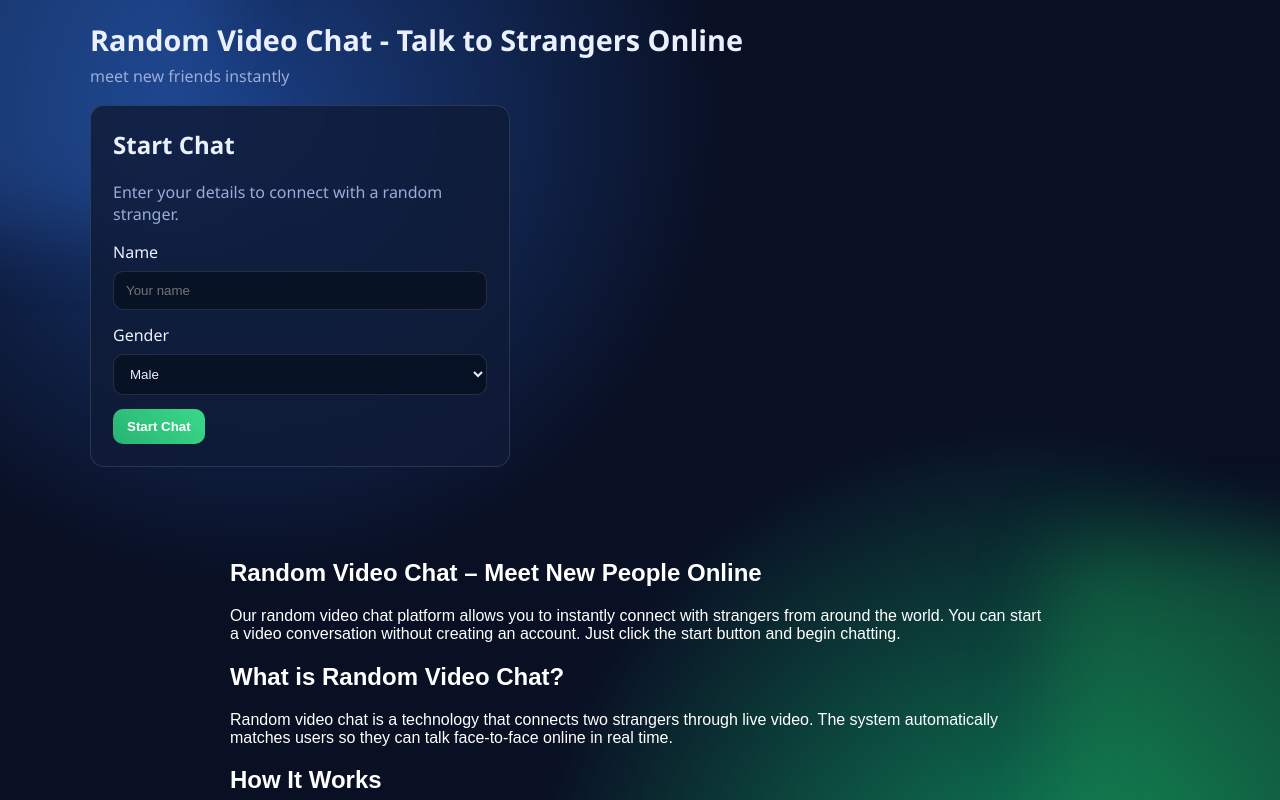
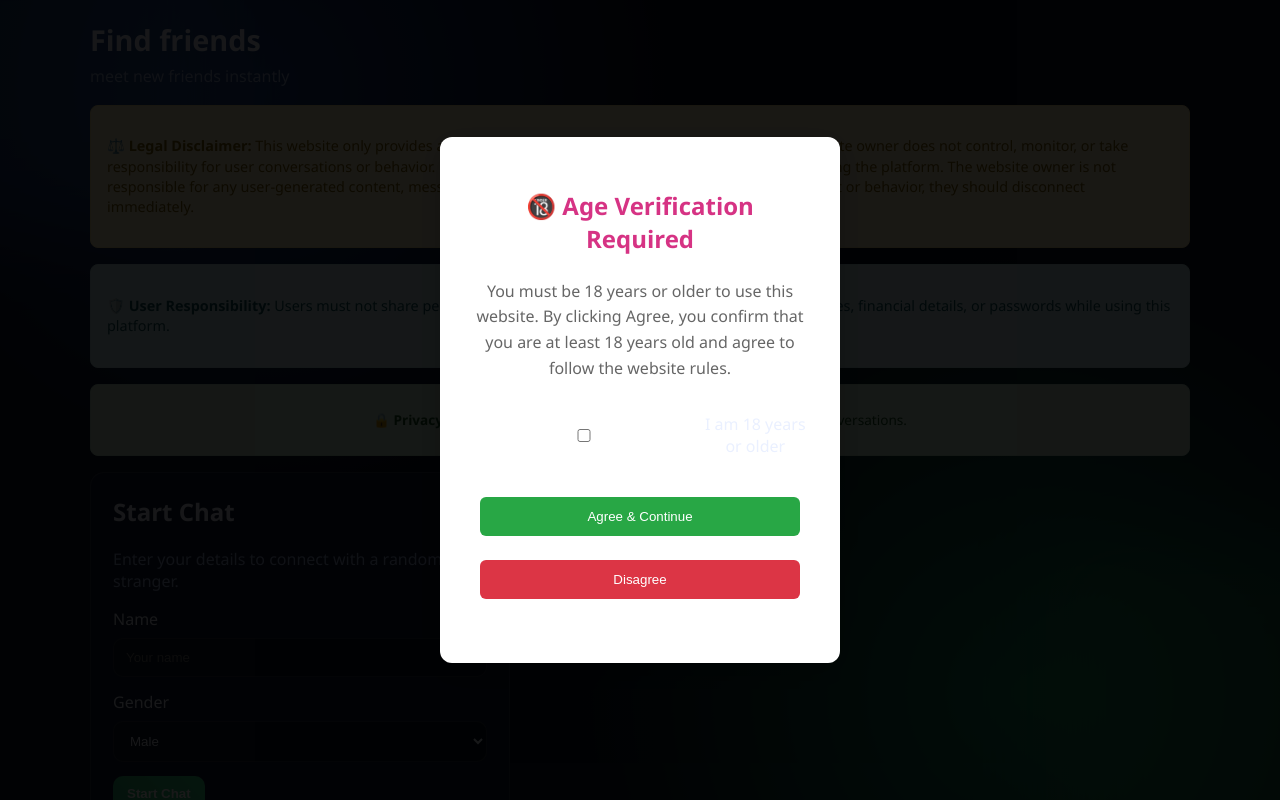
Before and after one commit to v4358137-lang/Vedio-Chat, a website: page public/index.html in a window 1280 px wide. Shown: the top 800 px of the page. Drawn offline with nearby package versions, Linux system fonts and the light colour scheme; no server answers.

Commit message:
Update index.html

```diff
--- a/public/index.html
+++ b/public/index.html
@@ -2,31 +2,187 @@
 <html lang="en">
   <head>
     <meta charset="UTF-8" />
-    <meta name="google-site-verification" content="u_2QFb0ffKSnyvM2zAhGAaLCd41JXdnUgFbClMS0wlE" />
     <meta name="viewport" content="width=device-width, initial-scale=1.0" />
-    <title>Free Random Video Chat – Talk with Strangers Online</title>
-
-<meta name="description"
-content="Free random video chat website. Meet strangers instantly with webcam. Safe, fast and anonymous video chat.">
-
-<meta name="keywords"
-content="video chat, random video chat, chat with strangers, free video chat">
+    <title>Find Friends</title>
+    <meta property="og:title" content="Find Friends">
 <meta property="og:description" content="Meet new friends instantly with video chat">
 <meta property="og:type" content="website">
 <meta property="og:url" content="https://video-chat-server-f2wn.onrender.com">
     <link rel="stylesheet" href="/style.css" />
+    <style>
+        .age-verification-overlay {
+            position: fixed;
+            top: 0;
+            left: 0;
+            width: 100%;
+            height: 100%;
+            background: rgba(0, 0, 0, 0.9);
+            display: flex;
+            align-items: center;
+            justify-content: center;
+            z-index: 10000;
+        }
+        .age-verification-modal {
+            background: white;
+            padding: 2rem;
+            border-radius: 12px;
+            box-shadow: 0 8px 32px rgba(0,0,0,0.3);
+            max-width: 400px;
+            text-align: center;
+        }
+        .age-verification-modal h2 {
+            color: #d63384;
+            margin-bottom: 1.5rem;
+            font-size: 1.5rem;
+        }
+        .age-verification-modal p {
+            color: #666;
+            line-height: 1.6;
+            margin-bottom: 2rem;
+        }
+        .age-verification-modal .form-group {
+            margin-bottom: 1.5rem;
+        }
+        .age-verification-modal .checkbox-group {
+            display: flex;
+            align-items: center;
+            gap: 0.5rem;
+            margin-bottom: 2rem;
+            justify-content: center;
+        }
+        .age-verification-modal button {
+            margin: 0.5rem;
+            padding: 0.75rem 1.5rem;
+            border: none;
+            border-radius: 6px;
+            cursor: pointer;
+            font-weight: 500;
+            transition: all 0.2s;
+        }
+        .btn-agree {
+            background: #28a745;
+            color: white;
+        }
+        .btn-agree:hover {
+            background: #218838;
+        }
+        .btn-disagree {
+            background: #dc3545;
+            color: white;
+        }
+        .btn-disagree:hover {
+            background: #c82333;
+        }
+        .legal-disclaimer {
+            background: #fff3cd;
+            border: 1px solid #ffeaa7;
+            border-radius: 8px;
+            padding: 1rem;
+            margin: 1rem 0;
+            color: #856404;
+            font-size: 0.9rem;
+            line-height: 1.4;
+        }
+        .user-responsibility {
+            background: #d1ecf1;
+            border: 1px solid #bee5eb;
+            border-radius: 8px;
+            padding: 1rem;
+            margin: 1rem 0;
+            color: #0c5460;
+            font-size: 0.9rem;
+            line-height: 1.4;
+        }
+        .safety-notice {
+            background: #f8d7da;
+            border: 1px solid #f5c6cb;
+            border-radius: 8px;
+            padding: 0.75rem;
+            margin: 1rem 0;
+            color: #721c24;
+            font-size: 0.85rem;
+            line-height: 1.4;
+            text-align: center;
+        }
+        .footer {
+            background: rgba(0, 0, 0, 0.1);
+            padding: 1rem;
+            text-align: center;
+            margin-top: 2rem;
+            border-top: 1px solid rgba(255, 255, 255, 0.1);
+        }
+        .footer-links {
+            display: flex;
+            justify-content: center;
+            gap: 1rem;
+            flex-wrap: wrap;
+        }
+        .footer-links a {
+            color: rgba(255, 255, 255, 0.8);
+            text-decoration: none;
+            font-size: 0.85rem;
+            padding: 0.25rem 0.5rem;
+            border-radius: 4px;
+            transition: all 0.2s;
+        }
+        .footer-links a:hover {
+            background: rgba(255, 255, 255, 0.1);
+            color: white;
+        }
+        .no-recording-notice {
+            background: #d4edda;
+            border: 1px solid #c3e6cb;
+            border-radius: 8px;
+            padding: 0.75rem;
+            margin: 1rem 0;
+            color: #155724;
+            font-size: 0.85rem;
+            text-align: center;
+        }
+    </style>
   </head>
   <body>
-
-</section>
     <div class="bg-shape bg-shape-a"></div>
     <div class="bg-shape bg-shape-b"></div>
 
     <main class="app">
       <header class="topbar">
-        <h1>Random Video Chat - Talk to Strangers Online</h1>
+        <h1>Find friends </h1>
         <p>meet new friends instantly</p>
       </header>
+
+      <!-- Age Verification Modal -->
+      <div id="ageVerificationOverlay" class="age-verification-overlay">
+        <div class="age-verification-modal">
+          <h2>🔞 Age Verification Required</h2>
+          <p>You must be 18 years or older to use this website. By clicking Agree, you confirm that you are at least 18 years old and agree to follow the website rules.</p>
+
+          <div class="checkbox-group">
+            <input type="checkbox" id="ageCheckbox">
+            <label for="ageCheckbox">I am 18 years or older</label>
+          </div>
+
+          <div class="form-group">
+            <button id="agreeBtn" class="btn-agree">Agree & Continue</button>
+            <button id="disagreeBtn" class="btn-disagree">Disagree</button>
+          </div>
+        </div>
+      </div>
+
+      <!-- Legal Disclaimer -->
+      <div class="legal-disclaimer">
+        <p><strong>⚖️ Legal Disclaimer:</strong> This website only provides a platform for random video chat between users. The website owner does not control, monitor, or take responsibility for user conversations or behavior. Users are solely responsible for their own actions while using the platform. The website owner is not responsible for any user-generated content, messages, or behavior. If users encounter inappropriate content or behavior, they should disconnect immediately.</p>
+      </div>
+
+      <!-- User Responsibility Notice -->
+      <div class="user-responsibility">
+        <p><strong>🛡️ User Responsibility:</strong> Users must not share personal information such as phone numbers, home addresses, financial details, or passwords while using this platform.</p>
+      </div>
+
+      <!-- No Recording Notice -->
+      <div class="no-recording-notice">
+        <p><strong>🔒 Privacy Notice:</strong> This platform does not record or store video chat conversations.</p>
+      </div>
 
       <section id="joinScreen" class="card join-card">
         <h2>Start Chat</h2>
@@ -76,6 +232,11 @@ content="video chat, random video chat, chat with strangers, free video chat">
           </div>
         </div>
 
+        <!-- Safety Notice -->
+        <div class="safety-notice">
+          <p><strong>⚠️ Safety Notice:</strong> If someone behaves inappropriately, disconnect immediately. Report violations.</p>
+        </div>
+
         <aside class="chat-column card">
           <h3>Text Chat</h3>
           <div id="messages" class="messages"></div>
@@ -90,40 +251,5 @@ content="video chat, random video chat, chat with strangers, free video chat">
 
     <script src="/socket.io/socket.io.js"></script>
     <script src="script.js"></script>
-    <section style="max-width:900px;margin:auto;padding:40px;font-family:Arial;color:white">
-
-<h1>Random Video Chat – Meet New People Online</h1>
-
-<p>
-Our random video chat platform allows you to instantly connect with strangers from around the world.
-You can start a video conversation without creating an account. Just click the start button and begin chatting.
-</p>
-
-<h2>What is Random Video Chat?</h2>
-<p>
-Random video chat is a technology that connects two strangers through live video. The system automatically
-matches users so they can talk face-to-face online in real time.
-</p>
-
-<h2>How It Works</h2>
-<p>
-When you press the start button, our system searches for another online user and connects you instantly.
-If you want to talk with someone new, simply click next and the system will find another person.
-</p>
-
-<h2>Safety Rules</h2>
-<ul>
-<li>Be respectful to other users.</li>
-<li>Do not share personal information.</li>
-<li>Do not display inappropriate content.</li>
-<li>If someone behaves badly, disconnect immediately.</li>
-</ul>
-
-<h2>Meet Strangers from Around the World</h2>
-<p>
-Our free random video chat platform helps you meet people from different countries, cultures, and backgrounds.
-Start chatting now and discover new friends online.
-</p>
-
   </body>
 </html>
```
